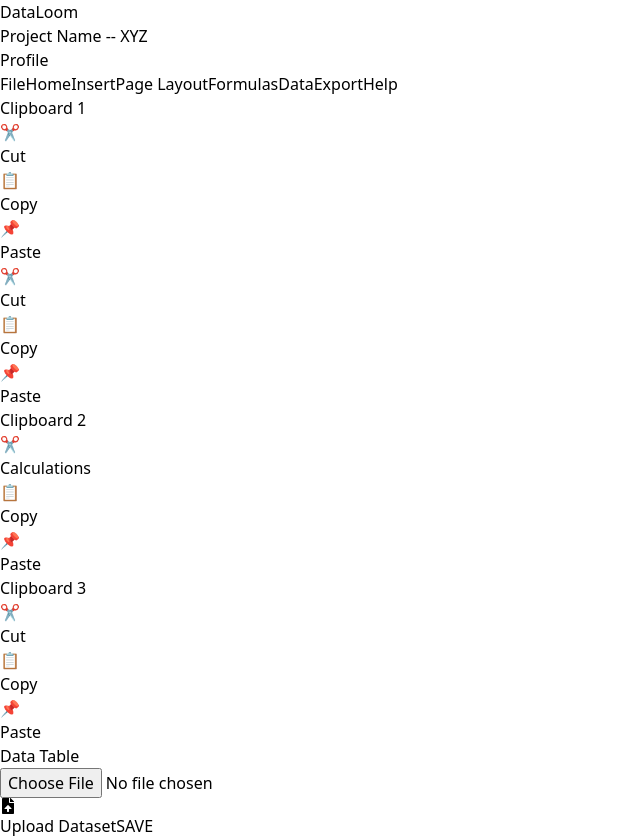
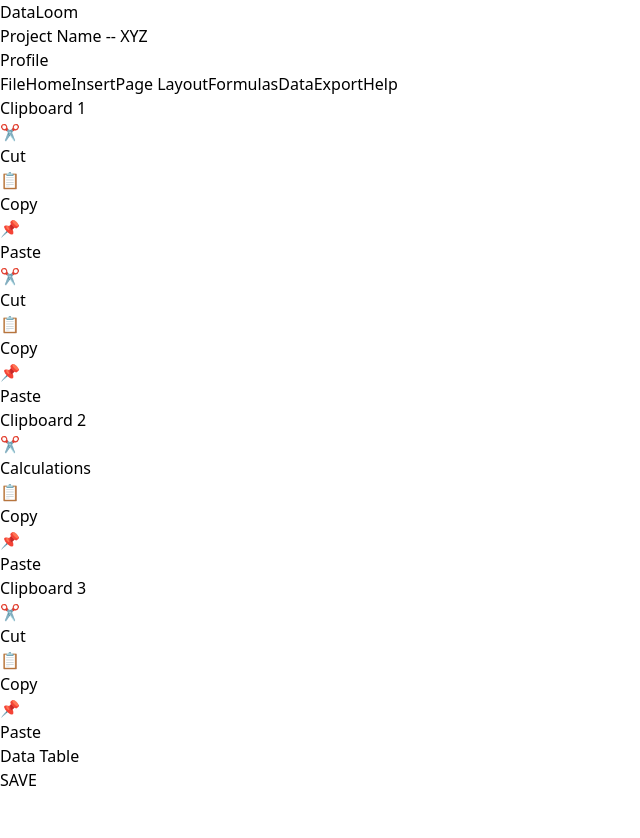
Before and after one commit to Pheewww/Data_Wrangle, a React (Vite) app: page /data in a window 1280 px wide. Shown: the whole page, without its empty margins (0-640 px from the left). After the commit the page ends 800 px from the top, so only its background shows below. Built offline with nearby package versions, Linux system fonts and the light colour scheme.

Commit message:
Added Upload and Table function

```diff
--- a/src/Components/Homescreen.jsx
+++ b/src/Components/Homescreen.jsx
@@ -4,6 +4,7 @@
 
 const HomeScreen = () => {
   const [showModal, setShowModal] = useState(false);
+  const [fileUpload, setFileUpload] = useState(null)
   const navigate = useNavigate();
 
   const handleNewProjectClick = () => {
@@ -15,13 +16,15 @@
   };
   const handleSubmitModal = (event) => {
     event.preventDefault();
-    navigate('/data')
+    // pass file state to react table
+    navigate('/data', {state: {file: fileUpload}});
     console.log("Submitted");
     setShowModal(false);
   };
 
   const handleFileUpload = (event) => {
     const file = event.target.files[0];
+    setFileUpload(file);
     console.log(file);
   };
 
--- a/src/Components/Table.jsx
+++ b/src/Components/Table.jsx
@@ -1,7 +1,9 @@
-import { useState } from "react";
+import React, { useEffect, useState } from "react";
 import { FaFileUpload } from "react-icons/fa";
+import { useLocation } from "react-router-dom";
 
 const Table = () => {
+  const location = useLocation();
   const [data, setData] = useState([]);
   const [columns, setColumns] = useState([]);
   const [editingCell, setEditingCell] = useState(null);
@@ -12,34 +14,35 @@
     y: 0,
     rowIndex: null,
     columnIndex: null,
-    type: null, // 'row' or 'column'
+    type: null,
   });
 
-  const handleFileUpload = (event) => {
-    const file = event.target.files[0];
-    const reader = new FileReader();
+  useEffect(() => {
+    if (location.state && location.state.file) {
+      const file = location.state.file;
+      const reader = new FileReader();
 
-    reader.onload = (e) => {
-      const text = e.target.result;
-      const lines = text.split("\n");
-      const header = ["S.no", ...lines[0].split(",")];
-      const rows = lines
-        .slice(1)
-        .map((line, index) => [index + 1, ...line.split(",")]);
+      reader.onload = (event) => {
+        const text = event.target.result;
+        const rows = text.split("\n").map((row) => row.split(","));
+        const headers = rows[0];
+        const dataRows = rows.slice(1);
 
-      setColumns(header);
-      setData(rows);
-    };
+        // Add S.No. column
+        setColumns(["S.No.", ...headers]);
+        setData(dataRows.map((row, index) => [index + 1, ...row]));
+      };
 
-    reader.readAsText(file);
-  };
+      reader.readAsText(file);
+    }
+  }, [location.state]);
 
   const handleAddRow = (index) => {
-    const newRow = Array(columns.length).fill("");
+    const newRow = ["", ...Array(columns.length - 1).fill("")];
     const newData = [...data];
     newData.splice(index + 1, 0, newRow);
 
-    // Rearrange index numbers
+    // Rearrange S.No.
     for (let i = index + 1; i < newData.length; i++) {
       newData[i][0] = i + 1;
     }
@@ -84,7 +87,7 @@
     const newData = [...data];
     newData.splice(index, 1);
 
-    // Rearrange index numbers
+    // Rearrange S.No.
     for (let i = index; i < newData.length; i++) {
       newData[i][0] = i + 1;
     }
@@ -102,7 +105,7 @@
 
   const handleDeleteColumn = (index) => {
     if (index === 0) {
-      alert("Cannot delete the index column.");
+      alert("Cannot delete the S.No. column.");
       return;
     }
 
@@ -155,7 +158,6 @@
     }
   };
 
-
   const handleRightClick = (
     event,
     rowIndex = null,
@@ -188,20 +190,7 @@
     <div className="container mx-auto p-4" onClick={handleCloseContextMenu}>
       <div className="flex justify-between items-center mb-4">
         <h1 className="text-2xl font-bold text-gray-700">Data Table</h1>
-        <input
-          type="file"
-          accept=".csv"
-          className="hidden"
-          id="file-upload"
-          onChange={handleFileUpload}
-        />
-        <label
-          htmlFor="file-upload"
-          className="flex items-center cursor-pointer bg-gradient-to-r from-blue-500 to-indigo-500 text-white px-4 py-2 rounded-lg shadow-lg hover:shadow-2xl transform hover:scale-105 transition duration-300"
-        >
-          <FaFileUpload className="mr-2" />
-          Upload Dataset
-        </label>
+
         <button className="bg-blue-500 hover:bg-blue-700 text-white font-bold py-2 px-4 rounded-full">
           SAVE
         </button>
```
